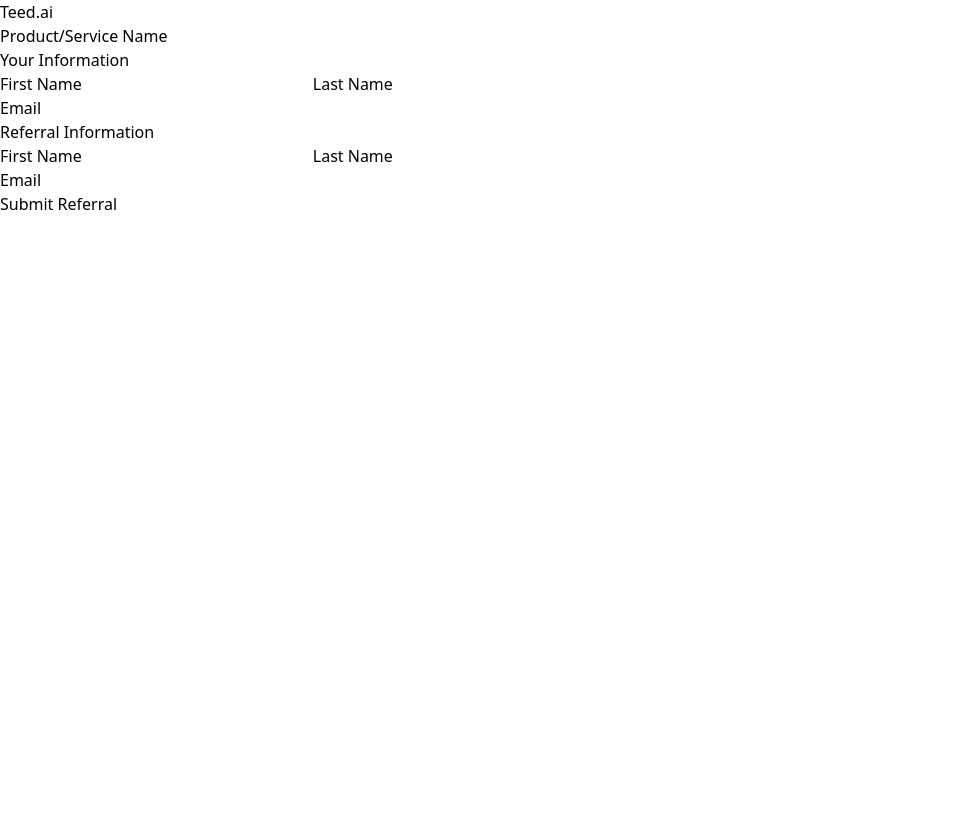
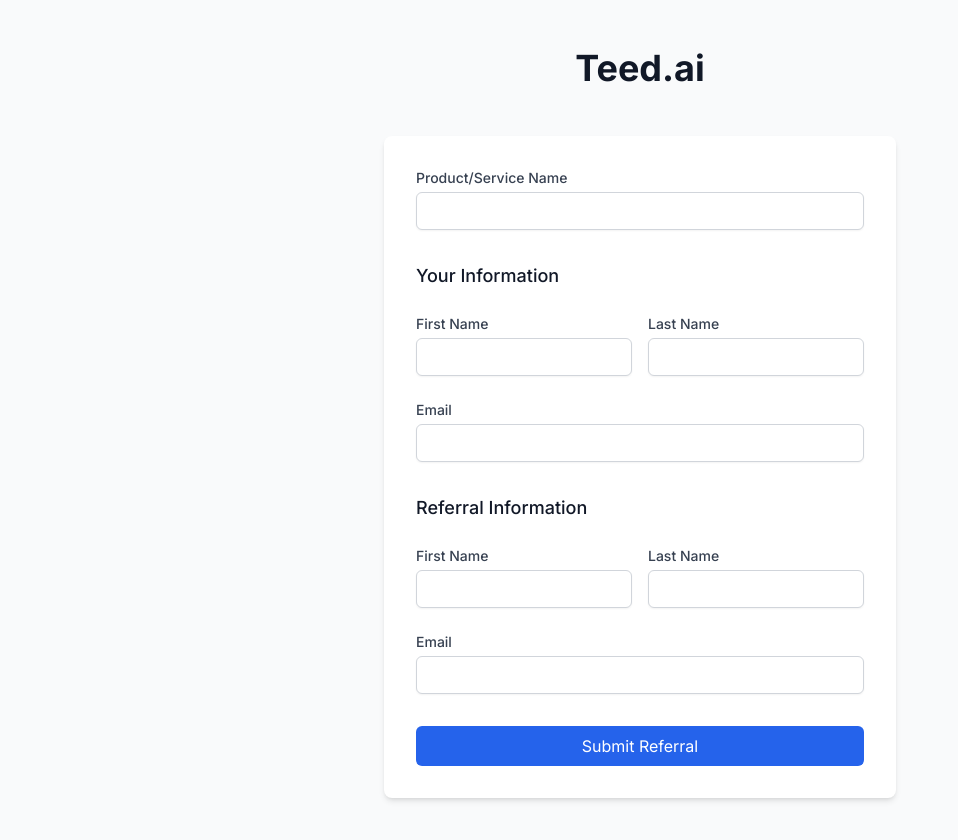
Before and after one commit to landaca/teed-app1, a Next.js app: page / in a window 1280 px wide. Shown: the top 840 px of the page, without its empty margins (0-958 px from the left). Before the commit the page ends 800 px from the top, so only its background shows below. Built offline with nearby package versions, Linux system fonts and the light colour scheme.

Commit message:
Fix font class and Tailwind configuration

```diff
--- a/app/layout.tsx
+++ b/app/layout.tsx
@@ -16,7 +16,7 @@
 }) {
   return (
     <html lang="en">
-      <body className={inter.font}>{children}</body>
+      <body className={inter.className}>{children}</body>
     </html>
   )
 }
--- a/tailwind.config.ts
+++ b/tailwind.config.ts
@@ -1,19 +1,15 @@
-import type { Config } from "tailwindcss";
+import type { Config } from 'tailwindcss'
 
 const config: Config = {
   content: [
-    "./src/pages/**/*.{js,ts,jsx,tsx,mdx}",
-    "./src/components/**/*.{js,ts,jsx,tsx,mdx}",
-    "./src/app/**/*.{js,ts,jsx,tsx,mdx}",
+    './pages/**/*.{js,ts,jsx,tsx,mdx}',
+    './components/**/*.{js,ts,jsx,tsx,mdx}',
+    './app/**/*.{js,ts,jsx,tsx,mdx}',
   ],
   theme: {
-    extend: {
-      colors: {
-        background: "var(--background)",
-        foreground: "var(--foreground)",
-      },
-    },
+    extend: {},
   },
   plugins: [],
-};
-export default config;
+}
+
+export default config
```
